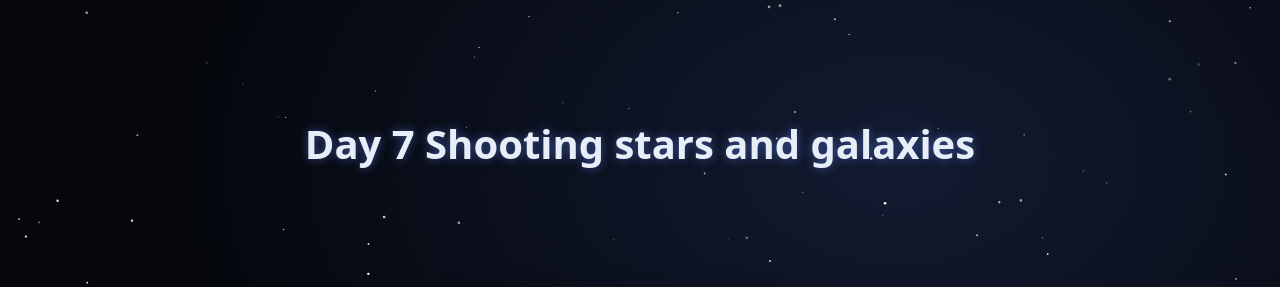
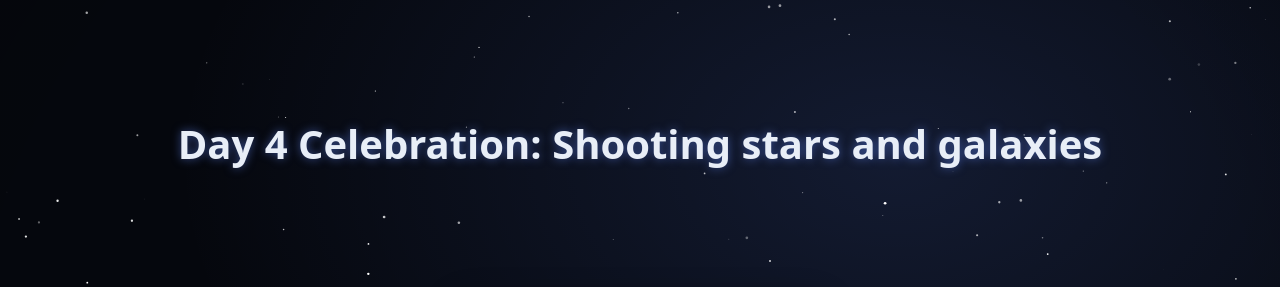
Before and after one commit to alwaysyash03/september4, a plain HTML site: page index.html in a window 1280 px wide. Shown: the top 287 px of the page. Drawn offline with Linux system fonts and the light colour scheme.

Commit message:
Update index.html

```diff
--- a/index.html
+++ b/index.html
@@ -127,7 +127,7 @@
   <div id="vignette" aria-hidden="true"></div>
 
   <main class="wrap">
-    <h1 class="main-heading">Day 7 Shooting stars and galaxies</h1>
+    <h1 class="main-heading">Day 4 Celebration: Shooting stars and galaxies</h1>
     <article class="card" role="region" aria-label="Glass card with image and link">
       <img src="https://images.unsplash.com/photo-1519681393784-d120267933ba?q=80&w=1400&auto=format&fit=crop" alt="Abstract galaxy style image" />
       <div class="content">
@@ -203,4 +203,5 @@
     })();
   </script>
 </body>
+
 </html>
```
